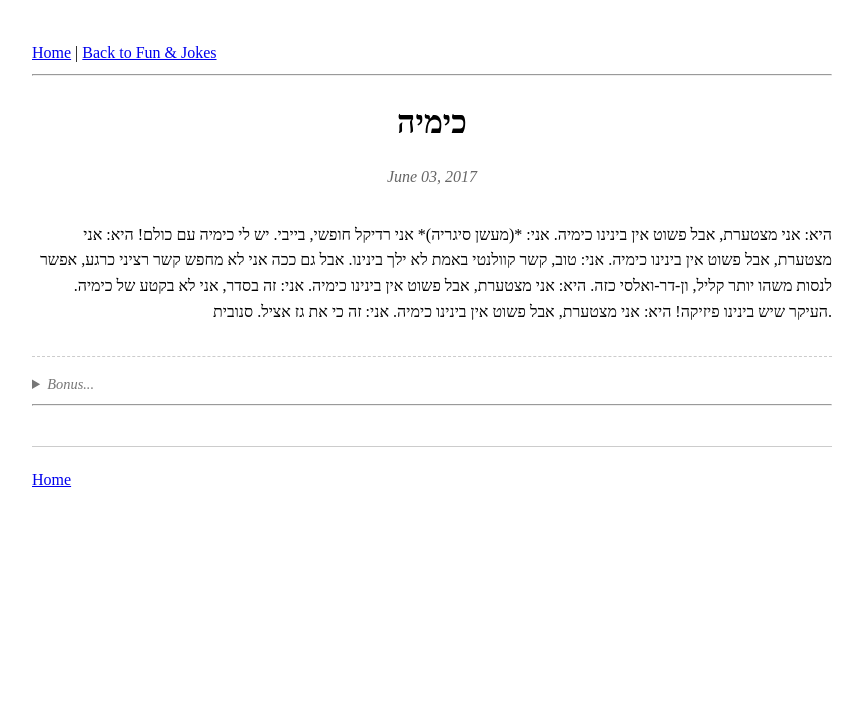
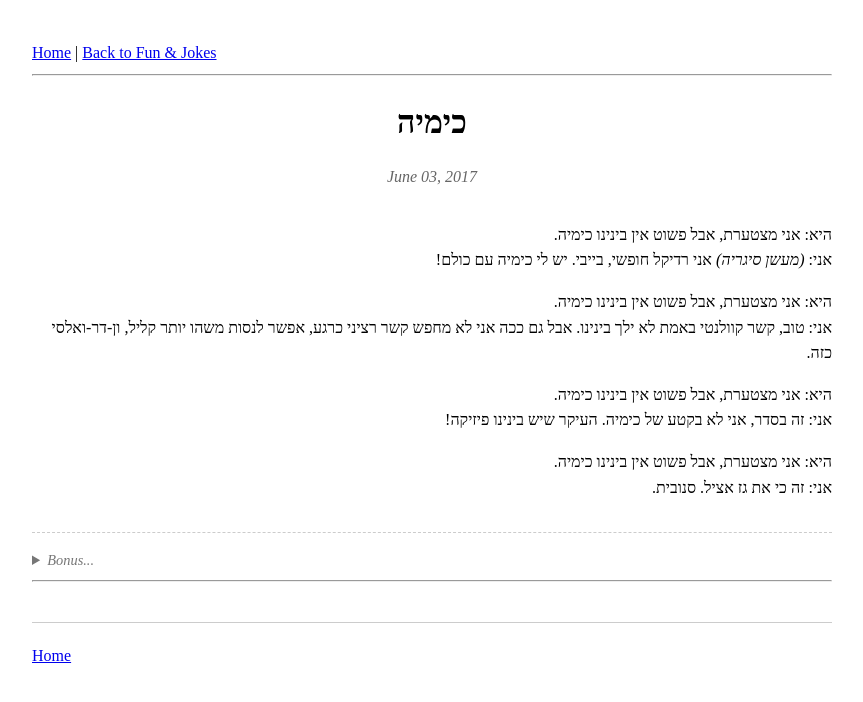
Before and after one commit to smitke6/smitke6.github.io, a Jekyll site: the page built from archive/he/chemistry.md, in a window 1280 px wide. Shown: the top 702 px of the page, without its empty margins (208-1071 px from the left). Built offline with Jekyll 4.4.1, drawn with Linux system fonts in a browser that asks for light colours.

Commit message:
Update chemistry.md

```diff
--- a/archive/he/chemistry.md
+++ b/archive/he/chemistry.md
@@ -5,11 +5,13 @@ title: "כימיה"
 date: 2017-06-03
 first_comment: |
   What's so noble anout gas anyway?
+  <div dir="rtl" lang="he" markdown="1">
   וגם: 'רדיקל חופשי' נשמע כמו מישהו ברשימת המבוקשים של ה-CIA.
   וגם: מי שלא קורא את הבונוסים אפס מוחלט!
+  </div>
 ---
 
-<p align="right">
+<div dir="rtl" lang="he" markdown="1">
 היא: אני מצטערת, אבל פשוט אין בינינו כימיה.
 אני: *(מעשן סיגריה)* אני רדיקל חופשי, בייבי. יש לי כימיה עם כולם!
 
@@ -21,4 +23,4 @@ first_comment: |
 
 היא: אני מצטערת, אבל פשוט אין בינינו כימיה.
 אני: זה כי את גז אציל. סנובית.
-</p>
+</div>
```
